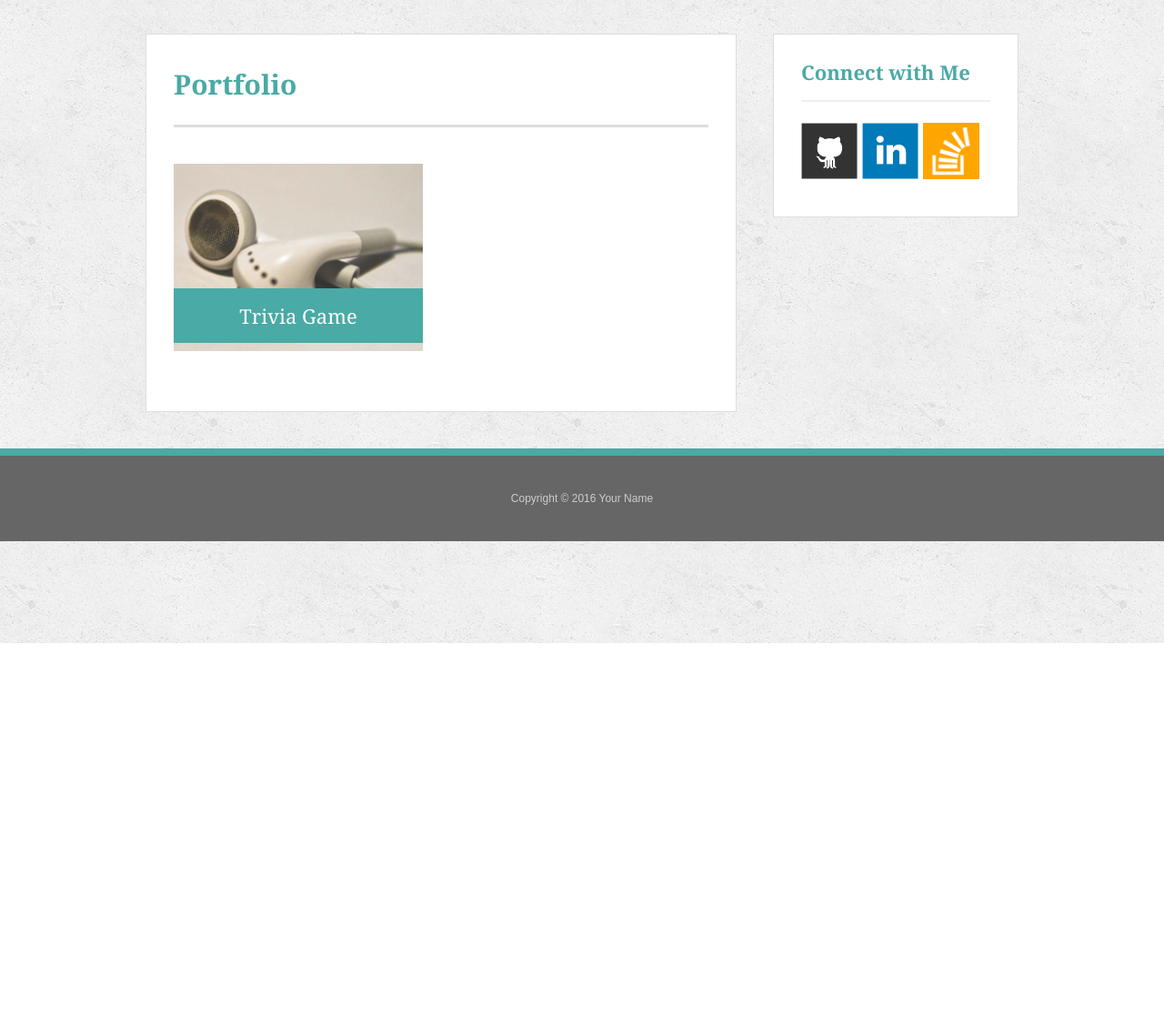
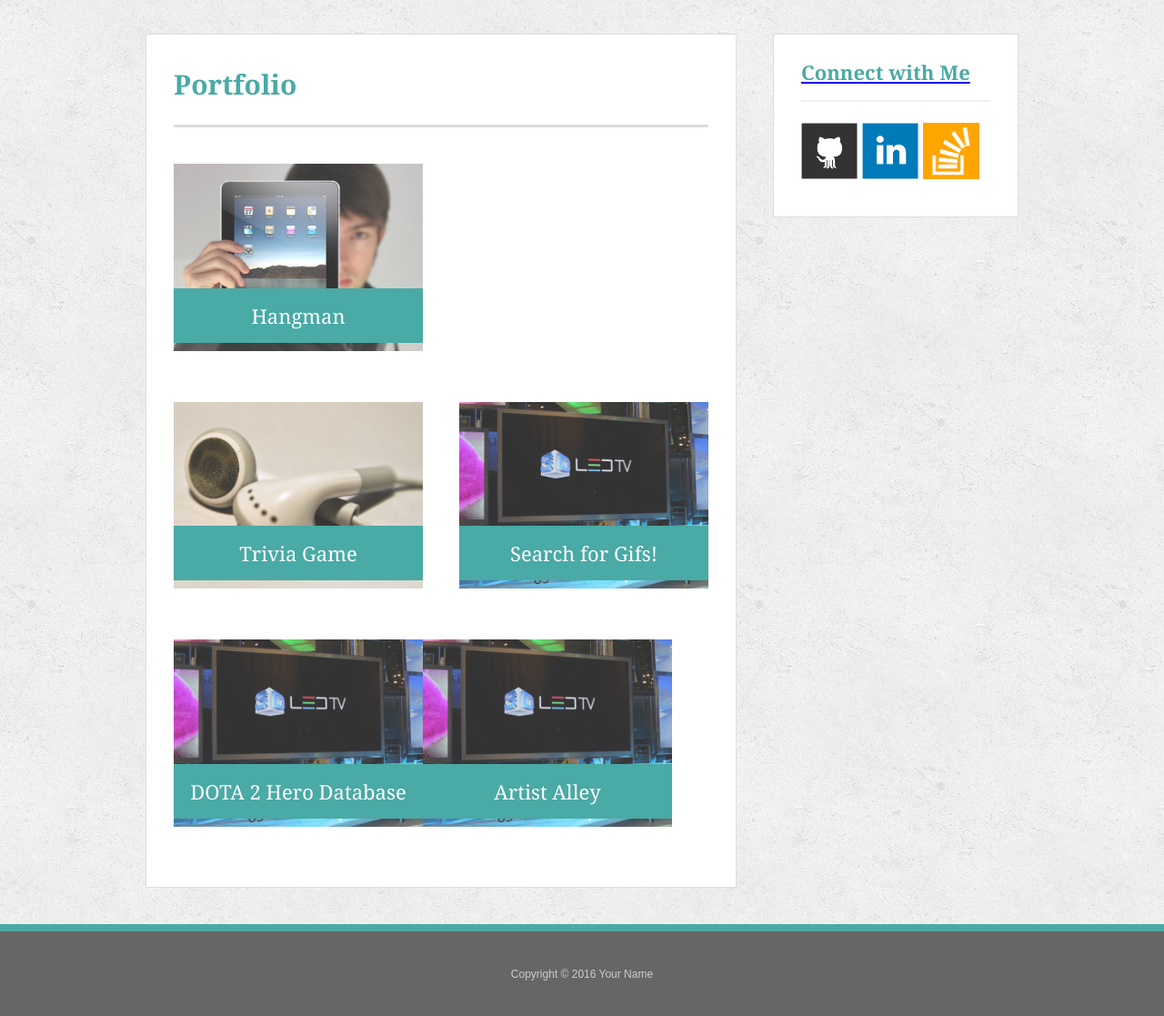
Before and after one commit to aks2258/Professional-Portfolio, a plain HTML site: page portfolio.html in a window 1280 px wide. Shown: the part 93-1210 px from the top of the page at 91% size. Before the commit the page ends 800 px from the top, so only its background shows below. Drawn offline with Linux system fonts and the light colour scheme.

Commit message:
Add files via upload
Added more works to the portfolio

```diff
--- a/portfolio.html
+++ b/portfolio.html
@@ -13,7 +13,7 @@
 
   <header id="masthead">
     <div class="container">
-      <a href="index.html" id="logo">Your Name</a>
+      <a href="index.html" id="logo">Arnie Serrano</a>
       <nav>
         <a href="index.html">About</a>
         <a href="portfolio.html">Portfolio</a>
@@ -26,11 +26,12 @@
     <section class="main-section">
       <h1>Portfolio</h1>
 
-<!--       <div class="work">
-        <img src="assets/images/technics-q-c-640-480-1.jpg" alt="hangman">
+      <div class="work">
+        <a href = "https://aks2258.github.io/Hangman-Game.github.io/">
+          <img src="assets/images/technics-q-c-640-480-1.jpg" alt="hangman">
 
         <h3>Hangman</h3>
-      </div> -->
+      </div>
       <div class="work">
         <a href = "https://aks2258.github.io/TriviaGame/">
           <img src="assets/images/technics-q-c-640-480-5.jpg" alt="Trivia Game">
@@ -38,12 +39,24 @@
           <h3>Trivia Game</h3>
         </a>
       </div>
-<!--       <div class="work">
+      <div class="work">
         <img src="assets/images/technics-q-c-640-480-9.jpg" alt="Rock Paper Scissors">
 
-        <h3>Rock Paper Scissors</h3>
-      </div> -->
+        <h3>Search for Gifs!</h3>
+            <a href = "https://aks2258.github.io/gifTastic/">
+      </div>
+      <div class="work">
+        <img src="assets/images/technics-q-c-640-480-9.jpg" alt="Rock Paper Scissors">
 
+        <h3>DOTA 2 Hero Database</h3>
+            <a href = "https://aks2258.github.io/Dota-2-Hero-Database/">
+      </div>
+      <div class="work">
+        <img src="assets/images/technics-q-c-640-480-9.jpg" alt="Rock Paper Scissors">
+
+        <h3>Artist Alley</h3>
+            <a href = "https://jun-project3.herokuapp.com/">
+      </div>
     </section>
 
     <section class="sidebar">
```
